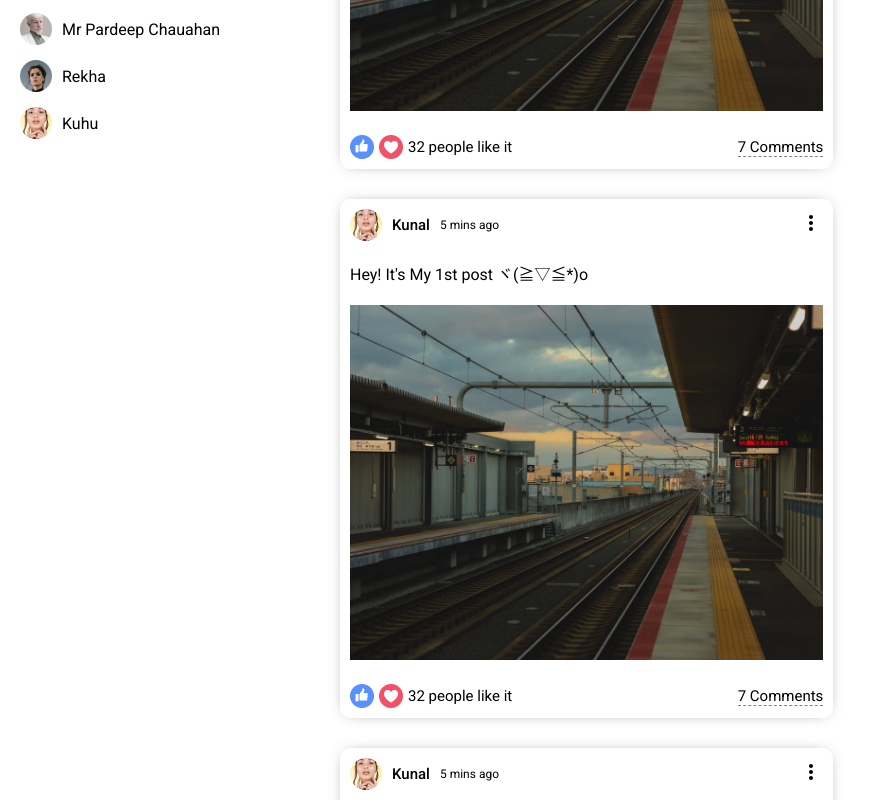
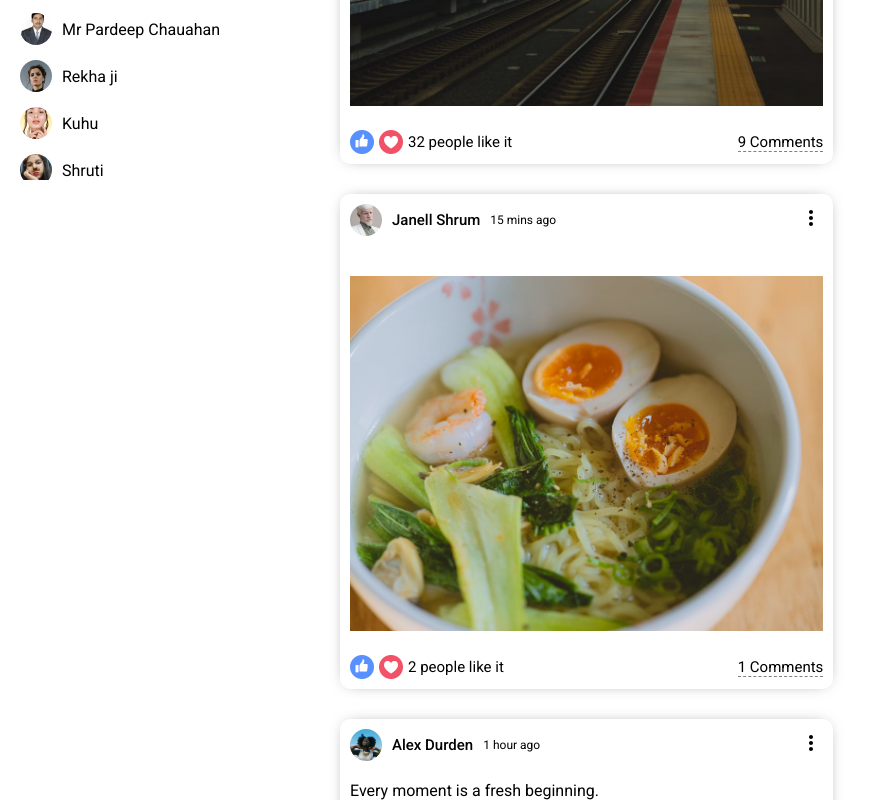
Before and after one commit to Kunal-Chauhan7/PartiRekha, a React (Create React App) app: page / in a window 1280 px wide. Shown: the part 620-1420 px from the top of the page, without its empty margins (0-879 px from the left). Built offline with nearby package versions, Linux system fonts and the light colour scheme; a web font is replaced by a local one.

Commit message:
done making the post dynamic and fixed the sidebar and online friends section

```diff
--- /dev/null
+++ b/src/DummyData.js
@@ -0,0 +1,139 @@
+export const Users = [
+    {
+        id: 1,
+        profilePicture: "assets/person/1.jpeg",
+        username: "Safak Kocaoglu",
+    },
+    {
+        id: 2,
+        profilePicture: "assets/person/2.jpeg",
+        username: "Janell Shrum",
+    },
+    {
+        id: 3,
+        profilePicture: "assets/person/3.jpeg",
+        username: "Alex Durden",
+    },
+    {
+        id: 4,
+        profilePicture: "assets/person/4.jpeg",
+        username: "Dora Hawks",
+    },
+    {
+        id: 5,
+        profilePicture: "assets/person/5.jpeg",
+        username: "Thomas Holden",
+    },
+    {
+        id: 6,
+        profilePicture: "assets/person/6.jpeg",
+        username: "Shirley Beauchamp",
+    },
+    {
+        id: 7,
+        profilePicture: "assets/person/7.jpeg",
+        username: "Travis Bennett",
+    },
+    {
+        id: 8,
+        profilePicture: "assets/person/8.jpeg",
+        username: "Kristen Thomas",
+    },
+    {
+        id: 9,
+        profilePicture: "assets/person/9.jpeg",
+        username: "Gary Duty",
+    },
+    {
+        id: 10,
+        profilePicture: "assets/person/10.jpeg",
+        username: "Safak Kocaoglu",
+    },
+];
+
+export const postes = [
+    {
+        id: 1,
+        desc: "Love For All, Hatred For None.",
+        photo: "assets/post/1.jpeg",
+        date: "5 mins ago",
+        userId: 1,
+        like: 32,
+        comment: 9,
+    },
+    {
+        id: 2,
+        photo: "assets/post/2.jpeg",
+        date: "15 mins ago",
+        userId: 2,
+        like: 2,
+        comment: 1,
+    },
+    {
+        id: 3,
+        desc: "Every moment is a fresh beginning.",
+        photo: "assets/post/3.jpeg",
+        date: "1 hour ago",
+        userId: 3,
+        like: 61,
+        comment: 2,
+    },
+    {
+        id: 4,
+        photo: "assets/post/4.jpeg",
+        date: "4 hours ago",
+        userId: 4,
+        like: 7,
+        comment: 3,
+    },
+    {
+        id: 5,
+        photo: "assets/post/5.jpeg",
+        date: "5 hours ago",
+        userId: 5,
+        like: 23,
+        comment: 5,
+    },
+    {
+        id: 6,
+        photo: "assets/post/6.jpeg",
+        date: "1 day ago",
+        userId: 6,
+        like: 44,
+        comment: 6,
+    },
+    {
+        id: 7,
+        desc: "Never regret anything that made you smile.",
+        photo: "assets/post/7.jpeg",
+        date: "2 days ago",
+        userId: 7,
+        like: 52,
+        comment: 3,
+    },
+    {
+        id: 8,
+        photo: "assets/post/8.jpeg",
+        date: "3 days ago",
+        userId: 8,
+        like: 15,
+        comment: 1,
+    },
+    {
+        id: 9,
+        desc: "Change the world by being yourself.",
+        photo: "assets/post/9.jpeg",
+        date: "5 days ago",
+        userId: 9,
+        like: 11,
+        comment: 2,
+    },
+    {
+        id: 10,
+        photo: "assets/post/10.jpeg",
+        date: "1 week ago",
+        userId: 10,
+        like: 104,
+        comment: 12,
+    },
+];
--- a/src/component/feeds/feeds.jsx
+++ b/src/component/feeds/feeds.jsx
@@ -2,17 +2,18 @@
 import './feeds.css'
 import Share from '../Share/Share';
 import Post from '../post/post';
+import { postes } from '../../DummyData'
 
 const Feeds = () => {
   return (
- <div className='feed'>
-  <div className='FeedWraper'>
-    <Share/>
-    <Post/>
-    <Post/>
-    <Post/>
-  </div>
- </div>
+    <div className='feed'>
+      <div className='FeedWraper'>
+        <Share />
+        {postes.map((p)=>(
+          <Post key={p.id} post={p}/>
+        ))}
+      </div>
+    </div>
   )
 }
 
--- a/src/component/post/post.jsx
+++ b/src/component/post/post.jsx
@@ -1,17 +1,18 @@
 import React from 'react'
 import './post.css'
-
+import { Users } from '../../DummyData'
 import MoreVertIcon from '@mui/icons-material/MoreVert';
 
-const Post = () => {
+const Post = ({post}) => {
+    console.log(post);
     return (
         <div className='post'>
             <div className='postWrapper'>
                 <div className='postTop'>
                     <div className='PostTopleft'>
-                        <img src="assets/person/10.jpeg" alt="" className='PostProfileImage' />
-                        <span className='PostUserName'>Kunal</span>
-                        <span className='PostDate'>5 mins ago</span>
+                        <img src={Users.filter((u)=>u.id === post.userId)[0].profilePicture} alt="" className='PostProfileImage' />
+                        <span className='PostUserName'>{Users.filter((u)=>u.id === post.userId)[0].username}</span>
+                        <span className='PostDate'>{post.date}</span>
 
                     </div>
                     <div className='PostTopRight'>
@@ -20,18 +21,18 @@
                 </div>
                 <div className='postCentre'>
                     <span className='postText'>
-                        Hey! It's My 1st post ヾ(≧▽≦*)o
+                        {post?.desc}
                     </span>
-                    <img className='postImage' src="assets/post/1.jpeg" alt="" />
+                    <img className='postImage' src={post.photo} alt="" />
                 </div>
                 <div className='postButtom'>
                     <div className='postButtomLeft'>
                         <img className='likeIcon' src="assets/like.png" alt="" />
                         <img className='likeIcon' src="assets/heart.png" alt="" />
-                        <span className='postLikeCounter'> 32 people like it</span>
+                        <span className='postLikeCounter'> {post.like} people like it</span>
                     </div>
                     <div className='postButtomRight'>
-                        <span className='postCommentText'>7 Comments</span>
+                        <span className='postCommentText'>{post.comment} Comments</span>
                     </div>
                 </div>
             </div>
--- a/src/component/sidebar/sidebar.css
+++ b/src/component/sidebar/sidebar.css
@@ -2,6 +2,8 @@
     flex: 3;
     height: calc(100vh - 50px);
     overflow-y: scroll;
+    position: sticky;
+    top: 50px;
 }
 
 ::-webkit-scrollbar-track
--- a/src/component/sidebar/sidebar.jsx
+++ b/src/component/sidebar/sidebar.jsx
@@ -74,16 +74,24 @@
         <hr className="sidebarhr"/>
         <ul className="sidebarfriendlist">
         <li className="sidebarfriend">
-            <img src="assets/person/2.jpeg" alt=""  className="sidebarfriendimg"/>
+            <img src="assets/person/papa.jpg" alt=""  className="sidebarfriendimg"/>
             <span className="sidebarfrontname">Mr Pardeep Chauahan</span>
           </li>
           <li className="sidebarfriend">
             <img src="assets/person/1.jpeg" alt=""  className="sidebarfriendimg"/>
-            <span className="sidebarfrontname">Rekha</span>
+            <span className="sidebarfrontname">Rekha ji</span>
           </li>
           <li className="sidebarfriend">
             <img src="assets/person/10.jpeg" alt=""  className="sidebarfriendimg"/>
             <span className="sidebarfrontname">Kuhu</span>
+          </li>
+          <li className="sidebarfriend">
+            <img src="assets/person/Shruti.jpg" alt=""  className="sidebarfriendimg"/>
+            <span className="sidebarfrontname">Shruti</span>
+          </li>
+          <li className="sidebarfriend">
+            <img src="assets/person/8.jpeg" alt=""  className="sidebarfriendimg"/>
+            <span className="sidebarfrontname">Diksha</span>
           </li>
         </ul>
       </div>
--- a/src/component/topnavbar/top.css
+++ b/src/component/topnavbar/top.css
@@ -6,6 +6,7 @@
     align-items: center;
     position: sticky;
     top: 0;
+    z-index: 999;
 }
 
 .topbarLeft{
```
Also changed, not shown: public/assets/person/Shruti.jpg (added), public/assets/person/papa.jpg (added).
